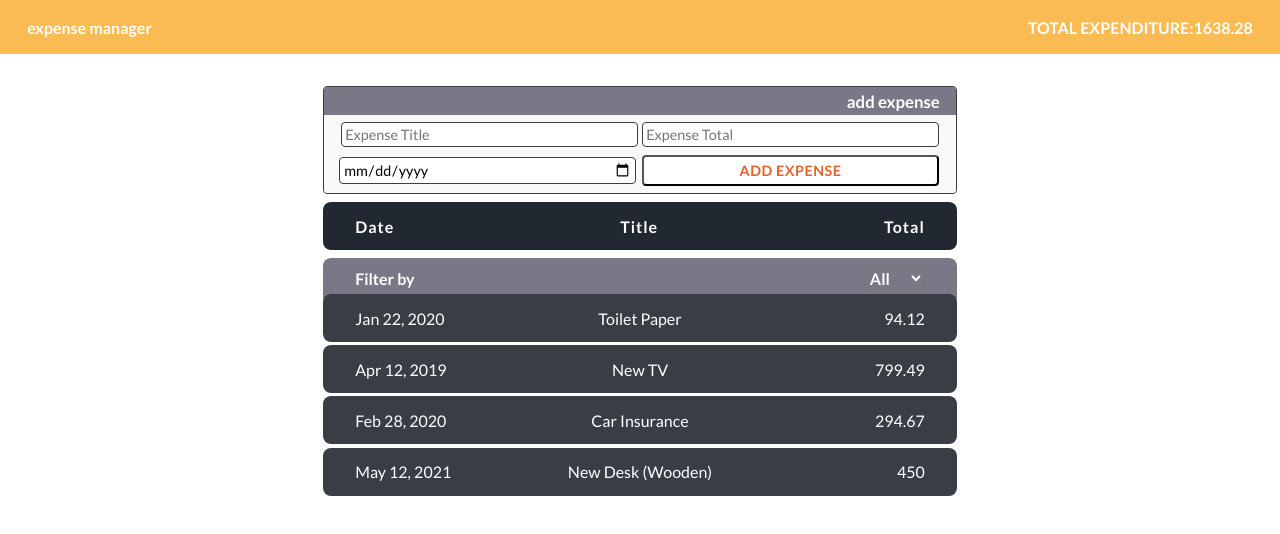
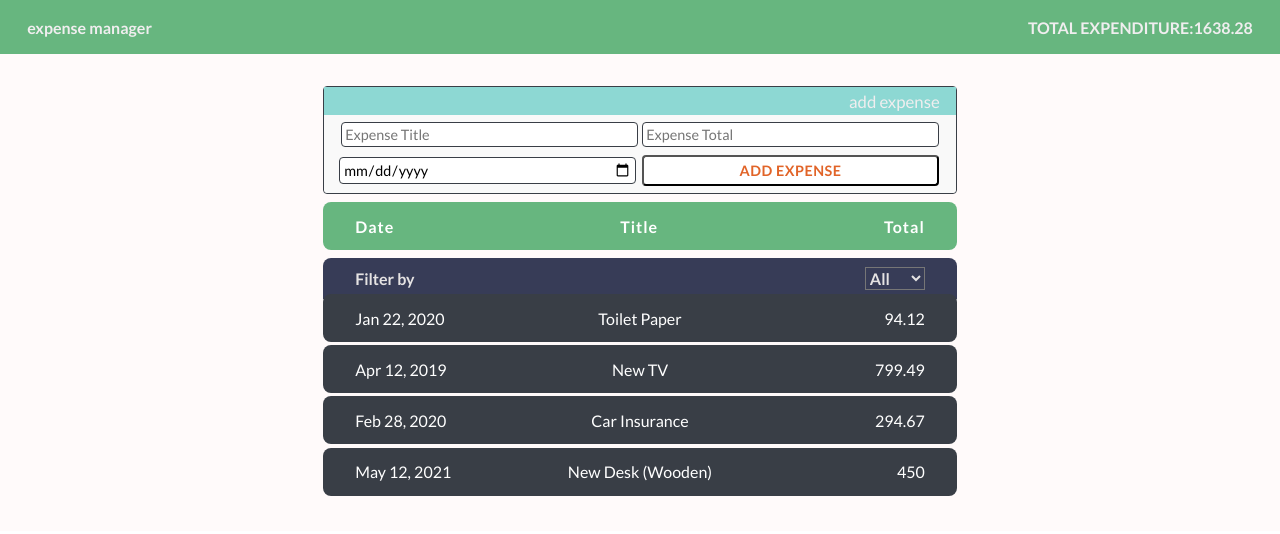
Before and after one commit to mankirats/Expense-Manager, a React (Create React App) app: page / in a window 1280 px wide. Shown: the top 534 px of the page. Built offline with nearby package versions, Linux system fonts and the light colour scheme.

Commit message:
color palettes applied

```diff
--- a/src/Components/styledComponents.js
+++ b/src/Components/styledComponents.js
@@ -1,4 +1,7 @@
 import styled from "styled-components";
+import { colorPalette } from "./colorPalette";
+
+const { primary, sixty, thirty, ten } = colorPalette;
 
 const ExpenseDiv = styled.div`
     position: relative;
@@ -84,9 +87,10 @@ const FormContainer = styled.div`
 const FormTitle = styled.div`
     color: white;
     text-align: right;
-    background: #797887;
+    background: ${sixty};
     padding: 0.2rem 1rem;
-    font-weight: 700;
+    /* font-weight: 700; */
+    color: #f0eeef;
     font-size: 1.05rem;
 `;
 
@@ -94,6 +98,7 @@ const AppContainer = styled.div`
     display: flex;
     justify-content: center;
     flex-wrap: wrap;
+    background: #fffafa;
 `;
 
 const ExpenseContainerDiv = styled.div`
@@ -104,12 +109,13 @@ const ExpenseContainerDiv = styled.div`
 
 const ExpenseHeaderDiv = styled.div`
     position: relative;
-    background: #222831;
+    background: ${thirty};
     margin: 0.5rem 0;
     padding: 0 2rem;
     height: calc(2rem + 2vh);
     border-radius: 8px;
     display: flex;
+    color: ${thirty}
     flex-direction: row;
     justify-content: space-between;
     align-items: center;
@@ -119,7 +125,7 @@ const ExpenseHeaderDiv = styled.div`
 
 const FilterYearDiv = styled.div`
     position: relative;
-    background: #797887;
+    background: ${ten};
     margin-bottom: -0.5rem;
     padding: 0 2rem;
     border-radius: 8px 8px 0 0;
@@ -129,28 +135,30 @@ const FilterYearDiv = styled.div`
     justify-content: space-between;
     align-items: center;
     font-weight: bold;
+    color: ${primary};
     & select {
         background: transparent;
-        color: white;
         font-size: 1rem;
+        color: ${primary};
         font-weight: 600;
     }
     & option {
         border: transparent;
         outline: 0;
-        color: black;
+        color: ${primary};
         background: transparent;
     }
 `;
 
 const PageHeader = styled.div`
-    background: #fabb52;
+    background: ${thirty};
     height: calc(2rem + 2vh);
     width: 100%;
     display: flex;
     align-items: center;
     padding: 1.7rem;
     font-weight: 700;
+    color: #f0eeef;
 `;
 
 const PageTitle = styled.span`
```
